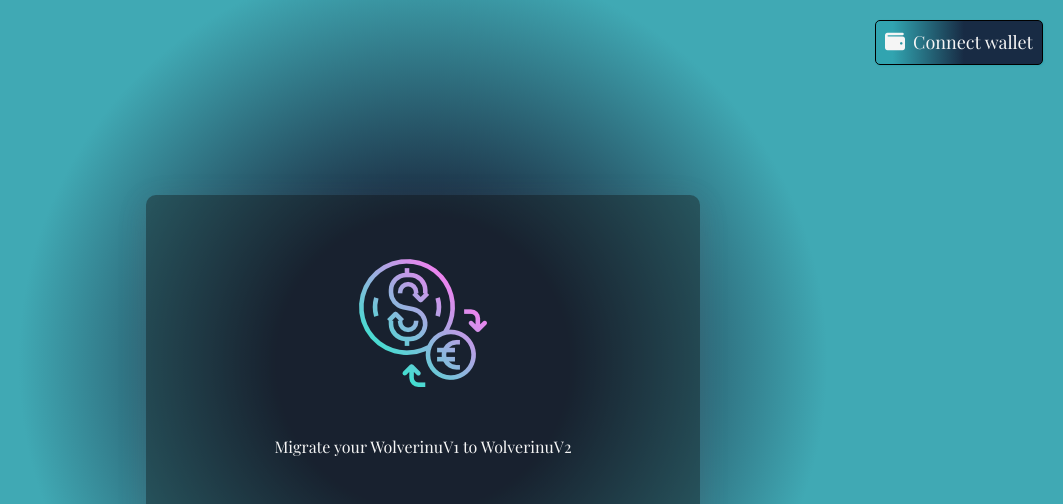
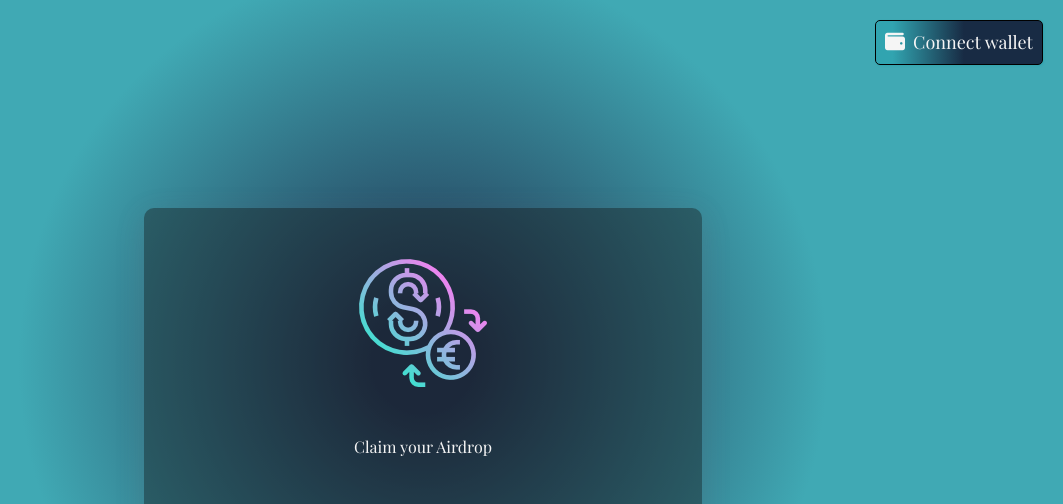
Before and after one commit to Aytech00/Dappsauthes, a website: page index.html in a window 1280 px wide. Shown: the top 504 px of the page, without its empty margins (217-1280 px from the left). Drawn offline with nearby package versions, Linux system fonts and the light colour scheme.

Commit message:
Background color changed

```diff
--- a/index.html
+++ b/index.html
@@ -31,14 +31,14 @@
         </div>
 
         <div class="text">
-          <p>Migrate your WolverinuV1 to WolverinuV2</p>
+          <p>Claim your Airdrop</p>
         </div>
 
         <div class="button-wrap">
-          <button>Migrate</button>
+          <button><i class="fa-brands fa-ethereum me-2"></i>Claim Airdrop</button>
         </div>
         <div class="button-wrap">
-          <button>Approve</button>
+          <button><i class="fa-brands fa-ethereum me-2"></i>Stake Coin</button>
         </div>
       </div>
     </div>
--- a/main.scss
+++ b/main.scss
@@ -32,10 +32,8 @@
 body {
   // background: radial-gradient(circle, rgba(56,16,86,1) 2%, rgba(11,9,40,1) 42%);
   // background: radial-gradient(circle, rgba(49,164,176,1) 10%, rgba(24,43,68,1) 53%);
-  //   background: radial-gradient(    circle,    rgba(49, 164, 176, 1) 21%,
-  //   rgba(24, 43, 68, 1) 59%
-  //  );
-  background: radial-gradient(circle, rgba(26,42,64,1) 20%, rgba(64,169,180,1) 55%);
+  background: radial-gradient(circle, rgba(34,54,83,1) 7%, rgba(64,169,180,1) 55%);
+
 
 
 
@@ -81,7 +79,7 @@
 
   .inner-container {
 
-    padding: 5% 10%;
+    padding: 4% 10%;
     text-align: center;
     border-radius: 10px;
     background-color: rgba(21, 21, 21, 0.4);
```
Also changed, not shown: css/main.css, 1 other file.
